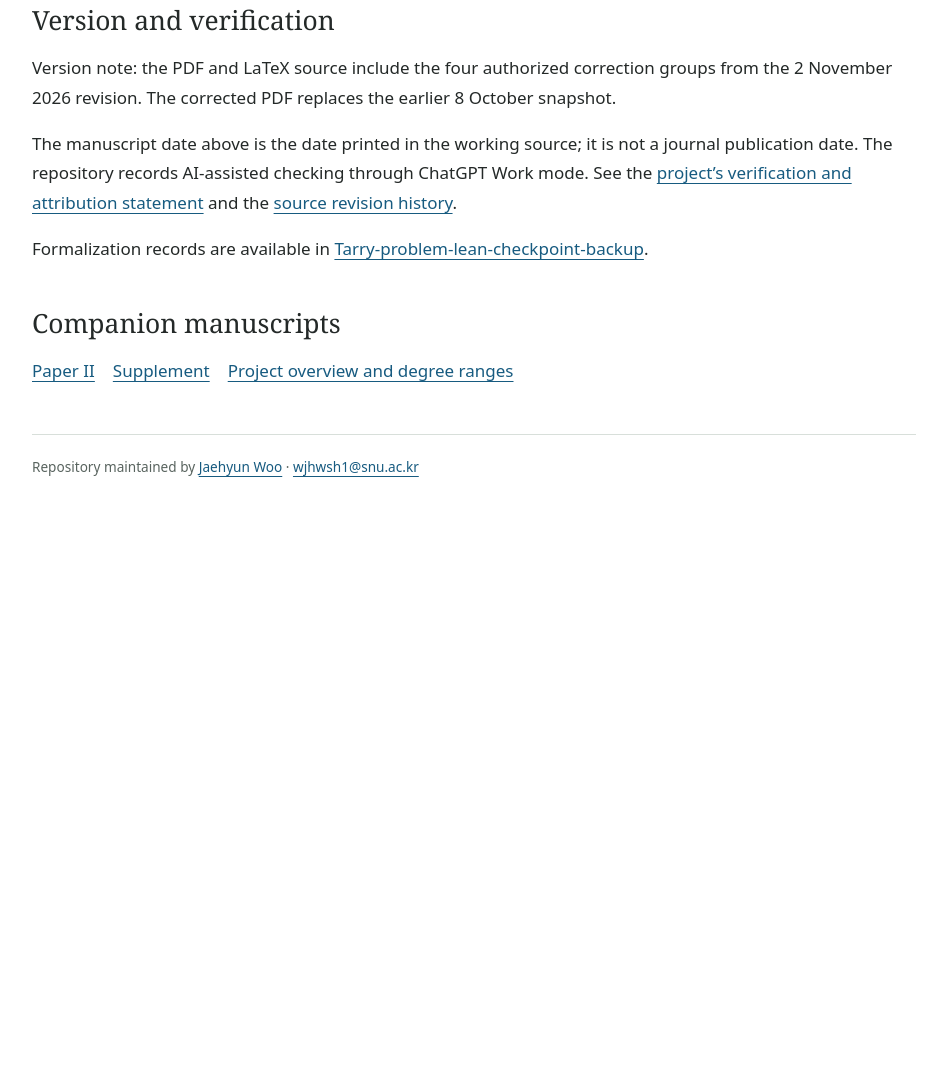
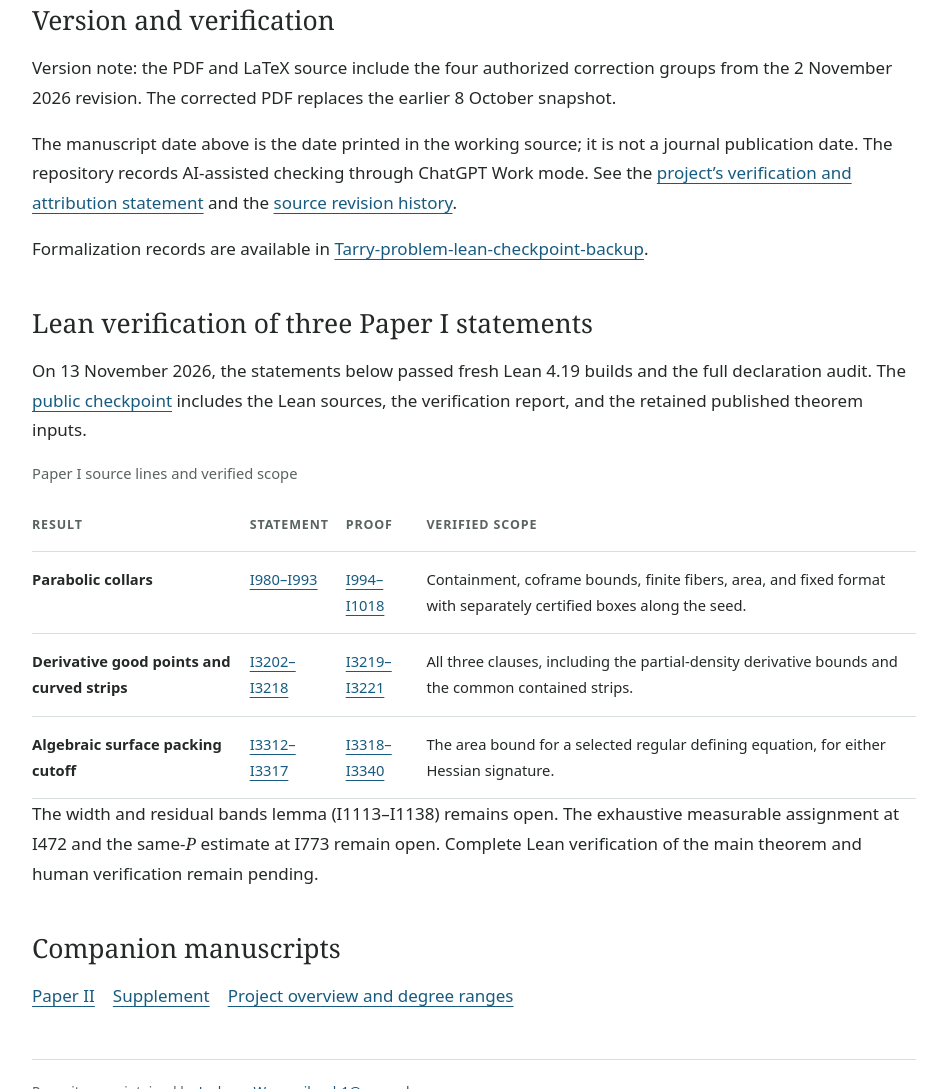
Before and after one commit to jaehwoo/3-dimensional-Tarry-s-problem, a plain HTML site: page paper-i.html in a window 1280 px wide. Shown: the part 1053-2142 px from the top of the page, without its empty margins (166-1113 px from the left). Before the commit the page ends 1563 px from the top, so only its background shows below. Drawn offline with Linux system fonts and the light colour scheme.

Commit message:
Record three verified Paper I statements on the project site

```diff
--- a/paper-i.html
+++ b/paper-i.html
@@ -28,9 +28,23 @@
     </header>
     <main id="main">
       <div class="downloads"><a class="button primary" href="Complete_Affine_Jets_I.pdf">Read Paper I (PDF)</a><a class="button" href="Complete_Affine_Jets_I.tex">LaTeX source</a></div>
-      <section class="status" aria-labelledby="status-heading"><h2 id="status-heading">Current status</h2><p>Awaits final revision. Lean: In progress; complete verification pending.</p><p>Shared for mathematical examination and discussion. Human verification and a complete Lean verification of the main theorem remain pending.</p></section>
+      <section class="status" aria-labelledby="status-heading"><h2 id="status-heading">Current status</h2><p>Awaits final revision. <a href="#lean-verification">Three Paper I statements passed Lean verification on 13 November 2026</a>.</p><p>Shared for mathematical examination and discussion. Human verification and a complete Lean verification of the main theorem remain pending.</p></section>
       <section aria-labelledby="abstract-heading"><h2 id="abstract-heading">Manuscript abstract</h2><p>We study Tarry&#x27;s problem for the three-dimensional Parsell–Vinogradov system, namely the integrability, over the polynomial coefficient space, of the oscillatory integral associated with all nonconstant monomials of total degree at most <var>k</var>. For every <var>k</var> ≥ 14, the sharp range is <var>p</var> &gt; binom(<var>k</var> + 3, 4) + 3. The argument uses complete affine jets, a geometric assignment, and coefficient-volume estimates retaining every nonconstant coefficient. Filtered Hermite interpolation treats the regular configurations, while transverse derivative coordinates treat the configurations near surfaces. We include a binary cubic example. The companion paper treats degrees two through thirteen using the shared estimates proved here.</p></section>
       <section aria-labelledby="version-heading"><h2 id="version-heading">Version and verification</h2><p>Version note: the PDF and LaTeX source include the four authorized correction groups from the 2 November 2026 revision. The corrected PDF replaces the earlier 8 October snapshot.</p><p>The manuscript date above is the date printed in the working source; it is not a journal publication date. The repository records AI-assisted checking through ChatGPT Work mode. See the <a href="./#verification">project’s verification and attribution statement</a> and the <a href="https://github.com/jaehwoo/3-dimensional-Tarry-s-problem/commits/main/Complete_Affine_Jets_I.tex">source revision history</a>.</p><p>Formalization records are available in <a href="https://github.com/jaehwoo/Tarry-problem-lean-checkpoint-backup">Tarry-problem-lean-checkpoint-backup</a>.</p></section>
+      <section id="lean-verification" aria-labelledby="lean-verification-heading">
+        <h2 id="lean-verification-heading">Lean verification of three Paper I statements</h2>
+        <p>On 13 November 2026, the statements below passed fresh Lean 4.19 builds and the full declaration audit. The <a href="https://github.com/jaehwoo/Tarry-problem-lean-checkpoint-backup/tree/main/verification-20261113-second-portfolio">public checkpoint</a> includes the Lean sources, the verification report, and the retained published theorem inputs.</p>
+        <div class="table-wrap"><table>
+          <caption>Paper I source lines and verified scope</caption>
+          <thead><tr><th scope="col">Result</th><th scope="col">Statement</th><th scope="col">Proof</th><th scope="col">Verified scope</th></tr></thead>
+          <tbody>
+            <tr><th scope="row">Parabolic collars</th><td><a href="https://github.com/jaehwoo/3-dimensional-Tarry-s-problem/blob/cc2c28164c36429d4083d4fe07144bb156ad26ed/Complete_Affine_Jets_I.tex#L980-L993">I980–I993</a></td><td><a href="https://github.com/jaehwoo/3-dimensional-Tarry-s-problem/blob/cc2c28164c36429d4083d4fe07144bb156ad26ed/Complete_Affine_Jets_I.tex#L994-L1018">I994–I1018</a></td><td>Containment, coframe bounds, finite fibers, area, and fixed format with separately certified boxes along the seed.</td></tr>
+            <tr><th scope="row">Derivative good points and curved strips</th><td><a href="https://github.com/jaehwoo/3-dimensional-Tarry-s-problem/blob/cc2c28164c36429d4083d4fe07144bb156ad26ed/Complete_Affine_Jets_I.tex#L3202-L3218">I3202–I3218</a></td><td><a href="https://github.com/jaehwoo/3-dimensional-Tarry-s-problem/blob/cc2c28164c36429d4083d4fe07144bb156ad26ed/Complete_Affine_Jets_I.tex#L3219-L3221">I3219–I3221</a></td><td>All three clauses, including the partial-density derivative bounds and the common contained strips.</td></tr>
+            <tr><th scope="row">Algebraic surface packing cutoff</th><td><a href="https://github.com/jaehwoo/3-dimensional-Tarry-s-problem/blob/cc2c28164c36429d4083d4fe07144bb156ad26ed/Complete_Affine_Jets_I.tex#L3312-L3317">I3312–I3317</a></td><td><a href="https://github.com/jaehwoo/3-dimensional-Tarry-s-problem/blob/cc2c28164c36429d4083d4fe07144bb156ad26ed/Complete_Affine_Jets_I.tex#L3318-L3340">I3318–I3340</a></td><td>The area bound for a selected regular defining equation, for either Hessian signature.</td></tr>
+          </tbody>
+        </table></div>
+        <p>The width and residual bands lemma (I1113–I1138) remains open. The exhaustive measurable assignment at I472 and the same-<var>P</var> estimate at I773 remain open. Complete Lean verification of the main theorem and human verification remain pending.</p>
+      </section>
       <section aria-labelledby="related-heading"><h2 id="related-heading">Companion manuscripts</h2><div class="links"><a href="paper-ii.html">Paper II</a><a href="supplement.html">Supplement</a><a href="./">Project overview and degree ranges</a></div></section>
     </main>
     <footer>Repository maintained by <a href="https://jaehwoo.github.io/">Jaehyun Woo</a> · <a href="mailto:wjhwsh1@snu.ac.kr">wjhwsh1@snu.ac.kr</a></footer>
```
Also changed, not shown: index.html (+2 -1 lines), 2 other files.
